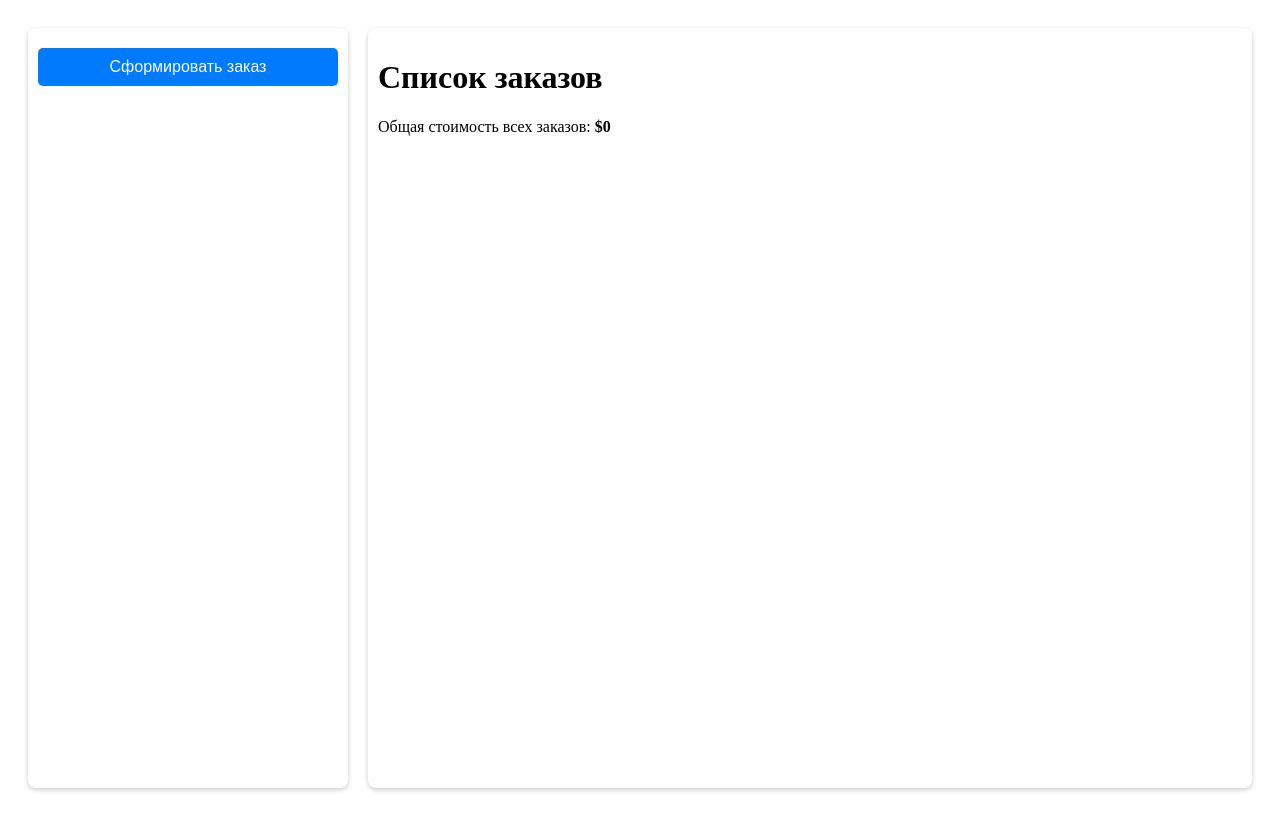
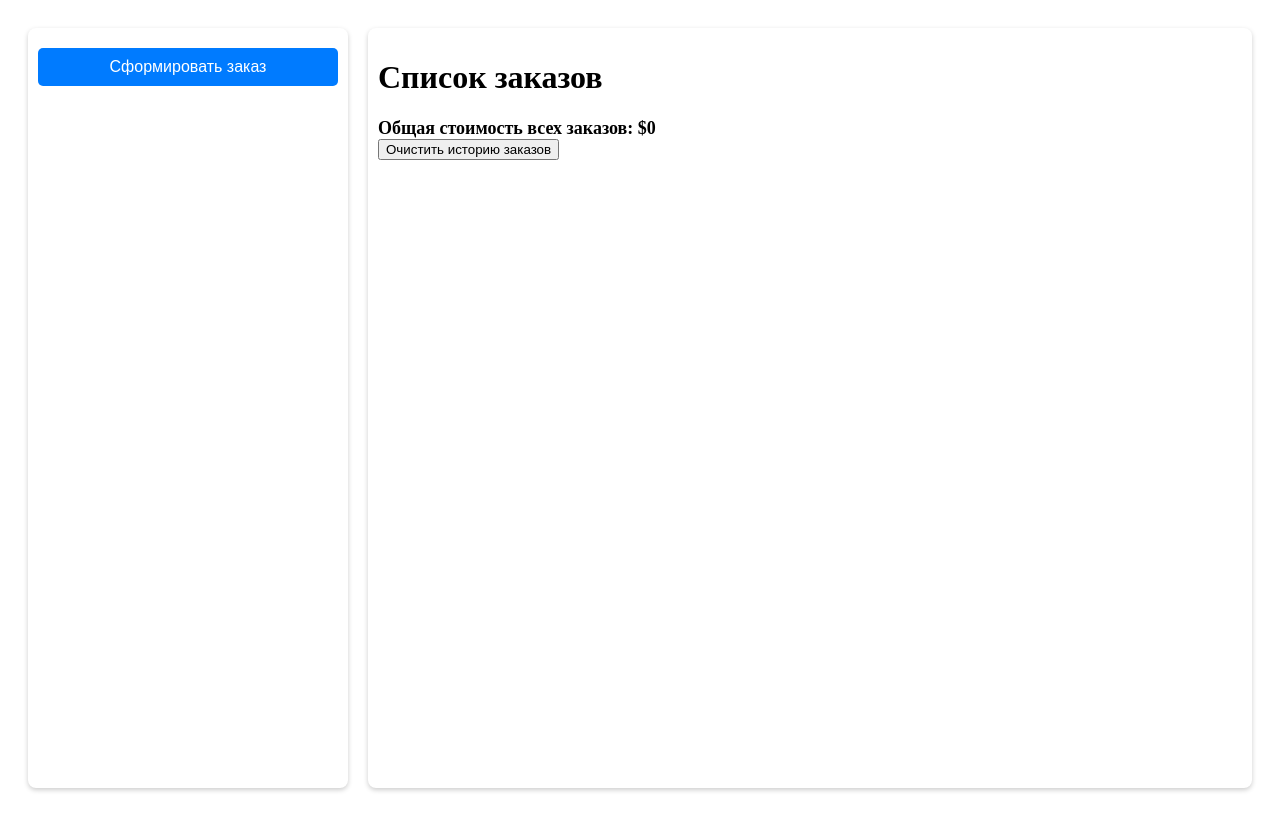
Before and after one commit to mindwideopen/agafonova-accountment, a React (Create React App) app: page / in a window 1280 px wide. Built offline with nearby package versions, Linux system fonts and the light colour scheme.

Commit message:
almost done

```diff
--- a/src/App.js
+++ b/src/App.js
@@ -336,62 +336,32 @@ const initialCoffeeDrinks = [
         id: 1,
         name: "Espresso",
         icon: "☕",
-        price: { floors: 1, all: 2 },
+        price: { floors: 10, all: 20 },
     },
     {
         id: 2,
         name: "Latte",
         icon: "🥛",
-        price: { floors: 3, all: 4 },
+        price: { floors: 12, all: 24 },
     },
     {
         id: 3,
         name: "Cappuccino",
         icon: "🍶",
-        price: { floors: 5, all: 6 },
+        price: { floors: 15, all: 30 },
     },
     {
         id: 4,
         name: "Americano",
         icon: "🫖",
-        price: { floors: 7, all: 8 },
+        price: { floors: 8, all: 16 },
     },
     {
         id: 5,
         name: "Mocha",
         icon: "🍫",
-        price: { floors: 19, all: 10 },
+        price: { floors: 18, all: 36 },
     },
-    {
-        id: 6,
-        name: "Espresso",
-        icon: "☕",
-        price: { floors: 1, all: 2 },
-    },
-    {
-        id: 7,
-        name: "Latte",
-        icon: "🥛",
-        price: { floors: 3, all: 4 },
-    },
-    {
-        id: 8,
-        name: "Cappuccino",
-        icon: "🍶",
-        price: { floors: 5, all: 6 },
-    },
-    {
-        id: 9,
-        name: "Americano",
-        icon: "🫖",
-        price: { floors: 7, all: 8 },
-    },
-    {
-        id: 10,
-        name: "Mocha",
-        icon: "🍫",
-        price: { floors: 19, all: 10 },
-    }
 ];
 
 function App() {
@@ -452,11 +422,18 @@ function App() {
         setIsSelecting(false);
     };
 
+    const removeOrder = (indexToRemove) => {
+        setOrderList((prevList) => prevList.filter((_, index) => index !== indexToRemove));
+    };
+
     const calculateOrderTotal = (order) =>
         order.reduce((total, item) => total + item.count * item.price, 0);
 
     const calculateTotalCost = () =>
         orderList.reduce((total, order) => total + calculateOrderTotal(order), 0);
+    const clearOrderHistory = () => {
+        setOrderList([]);
+    };
 
     return (
         <div className="app">
@@ -517,6 +494,12 @@ function App() {
                                 ))}
                             </select>
                             <span>Стоимость: ${calculateOrderTotal(order)}</span>
+                            <button
+                                className="delete-order-button"
+                                onClick={() => removeOrder(index)}
+                            >
+                                Удалить
+                            </button>
                         </div>
                     ))}
                 </div>
@@ -524,6 +507,9 @@ function App() {
                     Общая стоимость всех заказов:{" "}
                     <strong>${calculateTotalCost()}</strong>
                 </div>
+                <button className="clear-history-button" onClick={clearOrderHistory}>
+                    Очистить историю заказов
+                </button>
 
                 {isSelecting && currentOrder.length > 0 && (
                     <div className="current-order-summary">
@@ -532,8 +518,8 @@ function App() {
                             <div key={index} className="current-order-item">
                                 <span>{item.icon}</span>
                                 <span>
-                            {item.name} {item.label}
-                        </span>
+                                    {item.name} {item.label}
+                                </span>
                                 <span>x{item.count}</span>
                                 <span>${item.count * item.price}</span>
                             </div>
--- a/src/index.css
+++ b/src/index.css
@@ -373,14 +373,32 @@
 }
 
 .action-button {
-  margin: 5px;
+  margin: 15px;
   font-size: 14px;
   padding: 5px 10px;
   background-color: #6c757d;
   color: white;
   border: none;
+  border-radius: 50%;
+  cursor: pointer;
+  width: 60px;
+  height: 60px;
+
+}
+
+.delete-order-button {
+  margin-left: 10px;
+  padding: 5px 10px;
+  background-color: #dc3545;
+  color: white;
+  border: none;
   border-radius: 5px;
   cursor: pointer;
+  font-size: 14px;
+}
+
+.delete-order-button:hover {
+  background-color: #c82333;
 }
 
 .order-list {
@@ -393,6 +411,11 @@
   border: 1px solid #ddd;
   border-radius: 5px;
   background-color: #f9f9f9;
+}
+
+.summary {
+  font-size: 18px;
+  font-weight: bold;
 }
 
 /* Адаптация для мобильных устройств */
@@ -417,25 +440,7 @@
 
   .action-button {
     font-size: 12px;
-    padding: 5px;
-  }
+    padding: 15px;
 
-  .drink-content {
-    display: flex;
-    align-items: center;
-    justify-content: space-between;
-  }
-
-  .current-order-item {
-    font-size: 14px;
-  }
-
-  .order-list {
-    font-size: 14px;
-  }
-
-  .summary {
-    font-size: 16px;
-    text-align: center;
   }
 }
```
